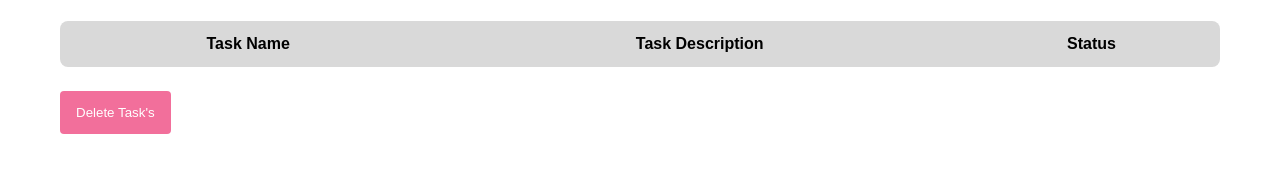
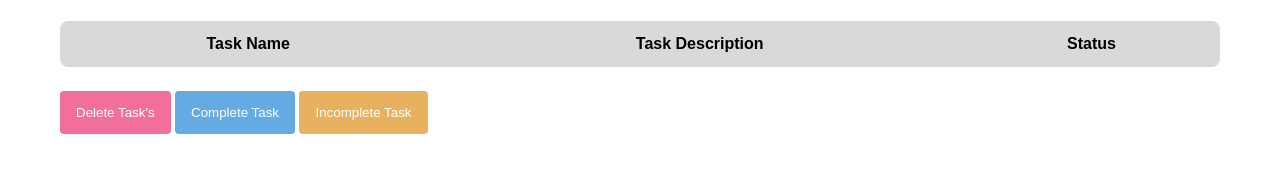
Before and after one commit to karelysperez/Proyecto1, a website built with Vite: page TodoList/index.html in a window 1280 px wide. Shown: the part 186-358 px from the top of the page. Built offline with nearby package versions, Linux system fonts and the light colour scheme.

Commit message:
refactor button layout and add styles for complete/incomplete task buttons

```diff
--- a/TodoList/index.html
+++ b/TodoList/index.html
@@ -39,8 +39,12 @@
 
       </div>
 
+      <div id="buttonsDiv">
+        <button id="deleteTaskBtn">Delete Task's</button>
+        <button id="completeBtn">Complete Task</button>
+        <button id="incompleteBtn">Incomplete Task</button>
+      </div>
 
-      <button id="deleteTaskBtn">Delete Task's</button>
 
     </div>
 
--- a/TodoList/src/style.css
+++ b/TodoList/src/style.css
@@ -41,6 +41,28 @@ button{
   cursor: pointer;
 }
 
+#completeBtn{
+  background-color: #64aae3;
+  color: white;
+  align-self: flex-start;
+}
+
+#completeBtn.active{
+  background-color: #1e6bdf;
+  cursor: pointer;
+}
+
+#incompleteBtn{
+  background-color: #e7b15f;
+  color: white;
+  align-self: flex-start;
+}
+
+#incompleteBtn.active{
+  background-color: #e88d2b;
+  cursor: pointer;
+}
+
 .tableContainer{
   width: 100%;
   max-width: 100%;
```
